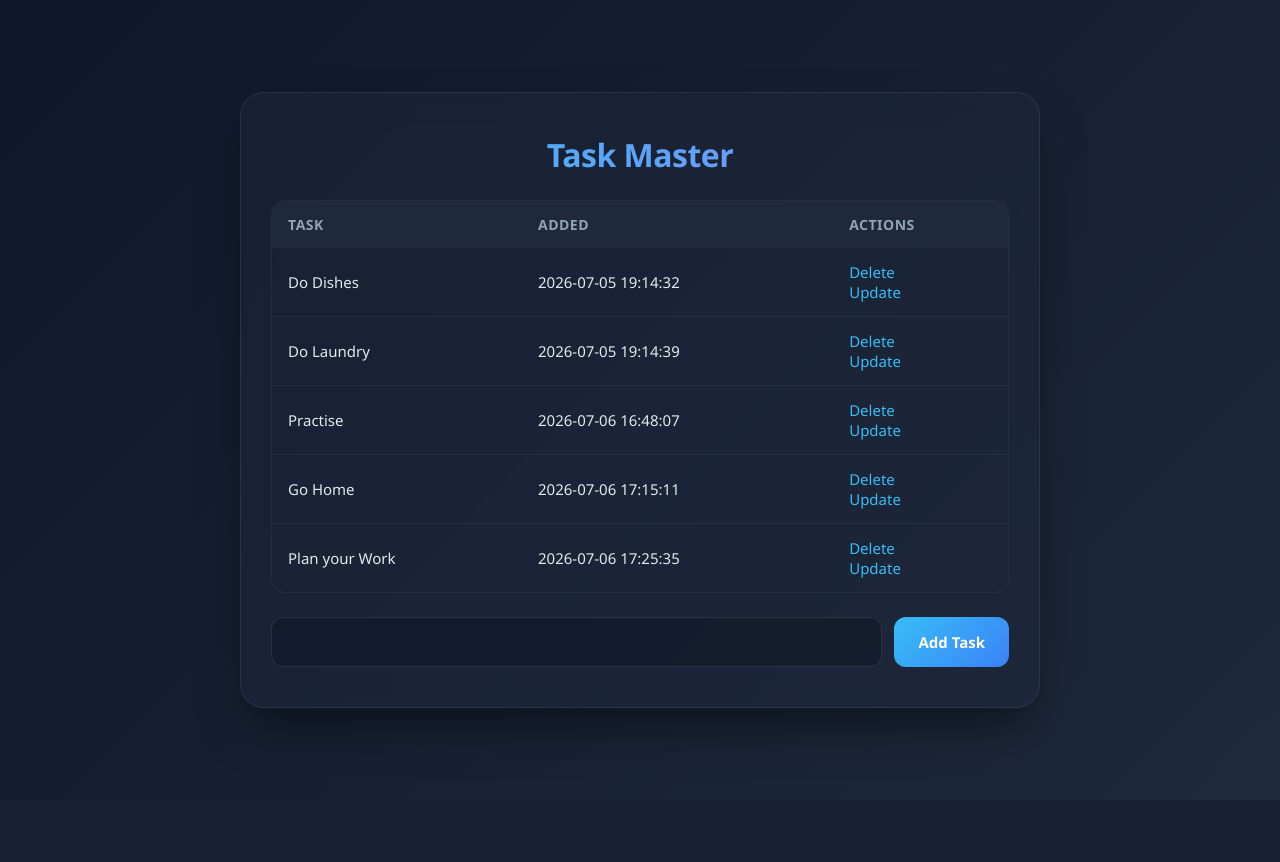
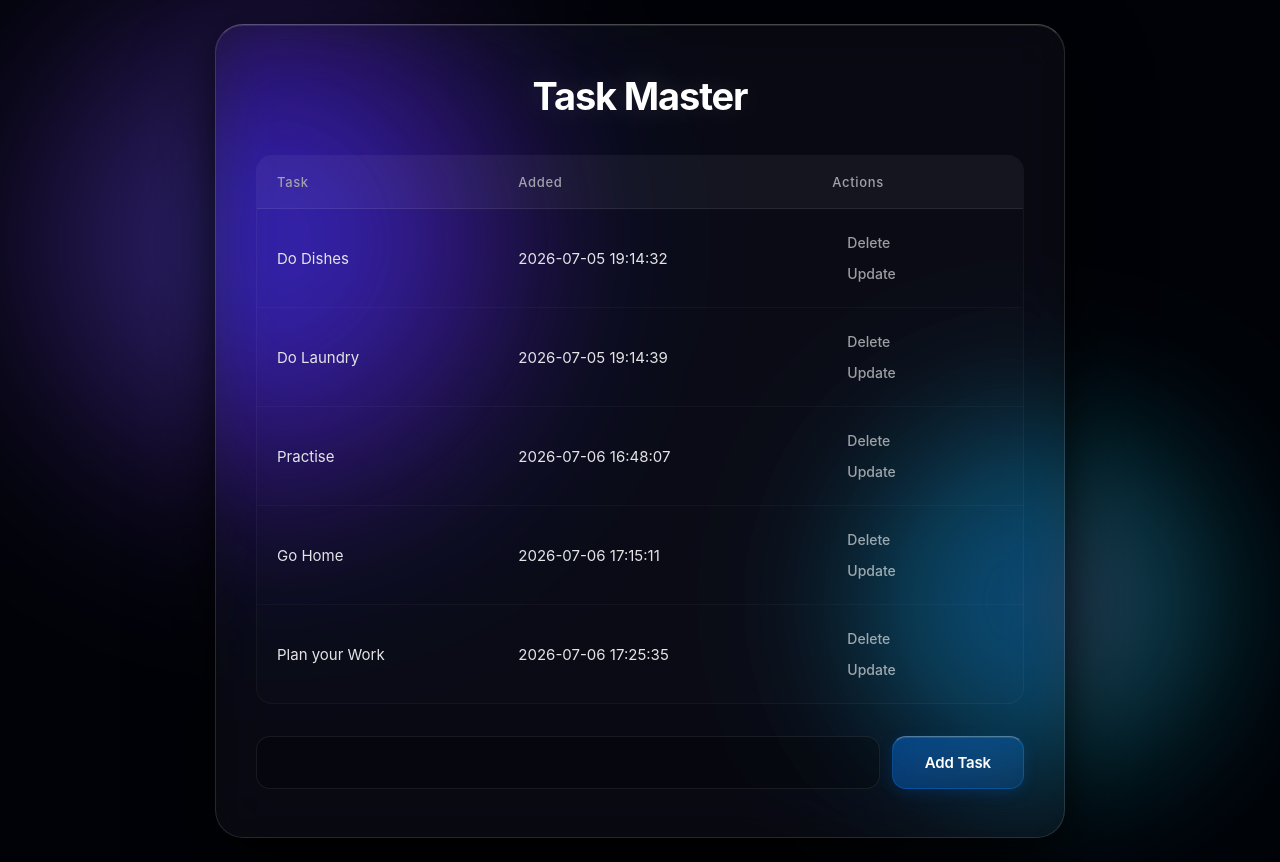
Before and after one commit to alialipour85/task-master-ali, a Flask app: page / in a window 1280 px wide. Before the commit the page ends 727 px from the top, so only its background shows below. Run offline with Flask 3, Linux system fonts and the light colour scheme.

Commit message:
Liquid Glass Commit

```diff
--- a/static/css/main.css
+++ b/static/css/main.css
@@ -1,171 +1,320 @@
-/* ===== Reset ===== */
+/* ===== 🌌 Reset & Base ===== */
 * {
     margin: 0;
     padding: 0;
     box-sizing: border-box;
-    font-family: "Segoe UI", Tahoma, sans-serif;
+    font-family: -apple-system, BlinkMacSystemFont, "Segoe UI", Roboto, Helvetica, Arial, sans-serif;
 }
 
-/* ===== Body ===== */
+/* ===== 🧊 Apple Liquid Glass Background ===== */
 body {
-    background: linear-gradient(135deg, #0f172a, #1e293b);
-    color: #e2e8f0;
+    background: #000207; /* مشکی عمیق و خالص اپل */
     min-height: 100vh;
     display: flex;
     justify-content: center;
     align-items: center;
-    padding: 20px; /* اضافه شدن پدینگ برای اینکه در موبایل به لبه‌ها نچسبد */
+    padding: 24px;
+    overflow-x: hidden;
+    position: relative;
 }
 
-/* ===== Main Container ===== */
-.content {
-    width: 100%; /* تغییر به 100% برای موبایل */
-    max-width: 800px;
-    background: rgba(30, 41, 59, 0.5); /* کمی تیره‌تر برای خوانایی بهتر متن */
-    backdrop-filter: blur(16px);
-    -webkit-backdrop-filter: blur(16px);
-    border: 1px solid rgba(255, 255, 255, 0.08); /* خط مرزی بسیار ظریف و مدرن */
-    border-radius: 24px; /* گوشه‌های گردتر و مدرن‌تر */
-    padding: 40px 30px;
-    box-shadow: 0 25px 50px -12px rgba(0, 0, 0, 0.5);
+/* امواج مایع و متحرک پشت شیشه */
+body::before, body::after {
+    content: "";
+    position: absolute;
+    width: 500px;
+    height: 500px;
+    border-radius: 50%;
+    filter: blur(80px);
+    mix-blend-mode: screen;
+    opacity: 0.45;
+    z-index: 0;
 }
 
-/* ===== Title ===== */
+/* مایع نئونی اول (آبی-بنفش) */
+body::before {
+    background: radial-gradient(circle, #2563eb, #7c3aed, transparent 70%);
+    top: -10%;
+    left: -10%;
+    animation: liquidMoveOne 15s infinite alternate ease-in-out;
+}
+
+/* مایع نئونی دوم (صورتی-سیان) */
+body::after {
+    background: radial-gradient(circle, #db2777, #06b6d4, transparent 70%);
+    bottom: -10%;
+    right: -10%;
+    animation: liquidMoveTwo 15s infinite alternate ease-in-out;
+}
+
+/* ===== 📱 Main Liquid Container ===== */
+.content {
+    width: 100%;
+    max-width: 850px;
+    position: relative;
+    z-index: 10;
+
+    /* متریال شیشه مایع اپل */
+    background: rgba(255, 255, 255, 0.03);
+    backdrop-filter: blur(30px) saturate(200%);
+    -webkit-backdrop-filter: blur(30px) saturate(200%);
+
+    /* لبه‌های شیشه‌ای براق */
+    border: 1px solid rgba(255, 255, 255, 0.12);
+    border-top: 1px solid rgba(255, 255, 255, 0.25); /* هایلایت نوری از بالا */
+    border-radius: 28px;
+    padding: 48px 40px;
+
+    box-shadow:
+        0 4px 30px rgba(0, 0, 0, 0.4),
+        0 40px 80px rgba(0, 0, 0, 0.7),
+        inset 0 1px 0 rgba(255, 255, 255, 0.1);
+
+    animation: containerIntro 1s cubic-bezier(0.16, 1, 0.3, 1);
+}
+
+/* ===== 🔤 Title ===== */
 h1 {
     text-align: center;
-    margin-bottom: 24px;
-    font-size: 32px;
+    margin-bottom: 36px;
+    font-size: 38px;
     font-weight: 700;
-    letter-spacing: -0.5px;
-    background: linear-gradient(to right, #38bdf8, #818cf8); /* گرادیان جذاب روی متن */
-    -webkit-background-clip: text;
-    -webkit-text-fill-color: transparent;
+    letter-spacing: -0.03em;
+    color: #ffffff;
+    text-shadow: 0 0 30px rgba(255, 255, 255, 0.15);
 }
 
-/* ===== Table ===== */
+/* ===== 📊 Table ===== */
 table {
     width: 100%;
-    border-spacing: 0; /* حل مشکل تداخل با border-radius */
-    margin-bottom: 24px;
+    border-spacing: 0;
+    margin-bottom: 32px;
+    border-radius: 16px;
     overflow: hidden;
-    border-radius: 14px;
-    border: 1px solid rgba(255, 255, 255, 0.05);
+    background: rgba(255, 255, 255, 0.01);
+    border: 1px solid rgba(255, 255, 255, 0.04);
 }
 
 th {
-    background: #1e293b;
-    padding: 14px 16px;
+    background: rgba(255, 255, 255, 0.04);
+    padding: 18px 20px;
     text-align: left;
-    font-weight: 600;
-    font-size: 14px;
-    text-transform: uppercase;
-    letter-spacing: 0.5px;
-    color: #94a3b8;
+    font-weight: 500;
+    font-size: 13px;
+    letter-spacing: 0.05em;
+    color: #a1a1aa;
+    border-bottom: 1px solid rgba(255, 255, 255, 0.08);
 }
 
 td {
-    padding: 14px 16px;
-    border-bottom: 1px solid rgba(255, 255, 255, 0.05);
+    padding: 18px 20px;
+    border-bottom: 1px solid rgba(255, 255, 255, 0.03);
     font-size: 15px;
+    color: #e4e4e7;
 }
 
 tr:last-child td {
-    border-bottom: none; /* حذف خط آخرین ردیف */
+    border-bottom: none;
 }
 
 tr {
-    transition: background 0.2s ease;
+    transition: background 0.3s;
 }
 
 tr:hover {
-    background: rgba(255, 255, 255, 0.03);
+    background: rgba(255, 255, 255, 0.02);
 }
 
-/* ===== Links ===== */
-a {
-    color: #38bdf8;
+/* ===== 🔗 Pure Text Action Buttons (Update / Delete) ===== */
+td a {
     text-decoration: none;
-    margin-right: 12px;
     font-weight: 500;
-    transition: color 0.2s ease;
+    font-size: 14px;
+    padding: 6px 14px;
+    border-radius: 8px;
+    display: inline-flex;
+    align-items: center;
+    justify-content: center;
+    transition: all 0.25s cubic-bezier(0.16, 1, 0.3, 1);
+
+    /* حالت اولیه: بدون کادر و بک‌گراند - کاملاً مینی‌مال */
+    color: rgba(255, 255, 255, 0.6);
+    background: transparent;
+    border: 1px solid transparent;
 }
 
-a:hover {
-    color: #60a5fa;
+/* ایجاد فاصله افقی بین دو لینک در دسکتاپ */
+td a:nth-of-type(1) {
+    margin-right: 16px;
 }
 
-/* ===== Form ===== */
+/* 🟢 دکمه آپدیت در حالت هوور */
+td a:nth-of-type(1):hover {
+    color: #34d399; /* متن سبز ملایم */
+    background: rgba(52, 211, 153, 0.1);
+    border-color: rgba(52, 211, 153, 0.2);
+    box-shadow: 0 4px 12px rgba(52, 211, 153, 0.05);
+    transform: translateY(-1px);
+}
+
+/* 🔴 دکمه دیلیت در حالت هوور */
+td a:nth-of-type(2):hover {
+    color: #f87171; /* متن قرمز ملایم */
+    background: rgba(248, 113, 113, 0.1);
+    border-color: rgba(248, 113, 113, 0.2);
+    box-shadow: 0 4px 12px rgba(248, 113, 113, 0.05);
+    transform: translateY(-1px);
+}
+
+td a:active {
+    transform: translateY(0) scale(0.97);
+}
+
+/* ===== 📋 Form & Inputs ===== */
 form {
     display: flex;
     gap: 12px;
-    margin-top: 24px;
+    margin-top: 32px;
 }
 
-/* ===== Input ===== */
 input[type="text"] {
     flex: 1;
-    padding: 14px 16px;
-    border-radius: 12px;
-    border: 1px solid rgba(255, 255, 255, 0.1);
+    padding: 16px 20px;
+    border-radius: 14px;
+    border: 1px solid rgba(255, 255, 255, 0.08);
     outline: none;
-    background: rgba(15, 23, 42, 0.6);
-    color: white;
+    background: rgba(0, 0, 0, 0.25);
+    color: #ffffff;
     font-size: 15px;
-    transition: all 0.2s ease;
+    transition: all 0.3s ease;
 }
 
 input[type="text"]:focus {
-    border-color: #38bdf8;
-    box-shadow: 0 0 0 3px rgba(56, 189, 248, 0.15); /* افکت فوکوس نرم */
+    background: rgba(0, 0, 0, 0.4);
+    border-color: rgba(255, 255, 255, 0.25);
+    box-shadow: 0 0 0 4px rgba(255, 255, 255, 0.04);
 }
 
-/* ===== Button ===== */
+/* ===== ⚡ Apple Liquid Glass Add Button ===== */
 input[type="submit"] {
-    padding: 14px 24px;
-    border: none;
-    border-radius: 12px;
-    background: linear-gradient(135deg, #38bdf8, #3b82f6);
-    color: white;
+    padding: 16px 32px;
+    border-radius: 14px;
+    cursor: pointer;
     font-weight: 600;
     font-size: 15px;
-    cursor: pointer;
-    transition: all 0.2s cubic-bezier(0.4, 0, 0.2, 1);
+    letter-spacing: -0.01em;
+    color: #ffffff;
+
+    /* افکت شیشه مایع سرمه‌ای/آبی اپل */
+    background: linear-gradient(135deg, rgba(0, 122, 255, 0.4), rgba(10, 132, 255, 0.2));
+    backdrop-filter: blur(16px) saturate(180%);
+    -webkit-backdrop-filter: blur(16px) saturate(180%);
+
+    /* لبه‌های نوری شیشه دکمه */
+    border: 1px solid rgba(10, 132, 255, 0.3);
+    border-top: 1px solid rgba(255, 255, 255, 0.3);
+
+    box-shadow:
+        0 4px 15px rgba(0, 122, 255, 0.15),
+        inset 0 1px 0 rgba(255, 255, 255, 0.1);
+
+    transition: all 0.3s cubic-bezier(0.16, 1, 0.3, 1);
 }
 
 input[type="submit"]:hover {
-    transform: translateY(-2px); /* حرکت جزیی به سمت بالا به جای بزرگ شدن کلی */
-    box-shadow: 0 8px 20px rgba(56, 189, 248, 0.3);
+    background: linear-gradient(135deg, rgba(0, 122, 255, 0.55), rgba(10, 132, 255, 0.35));
+    border-color: rgba(10, 132, 255, 0.5);
+    border-top-color: rgba(255, 255, 255, 0.5);
+    box-shadow:
+        0 8px 25px rgba(0, 122, 255, 0.35),
+        0 0 0 4px rgba(10, 132, 255, 0.1);
+    transform: translateY(-2px);
 }
 
 input[type="submit"]:active {
-    transform: translateY(0);
+    transform: translateY(0) scale(0.98);
 }
 
-/* ===== 📱 Responsive Rules (Mobile) ===== */
-@media (max-width: 600px) {
+/* ===== 📱 Responsive Mobile Cards (No Scroll) ===== */
+@media (max-width: 650px) {
+    body {
+        padding: 16px;
+    }
+
     .content {
-        padding: 24px 16px; /* پدینگ کمتر در موبایل */
+        padding: 32px 20px;
+        border-radius: 24px;
     }
 
     h1 {
-        font-size: 26px;
+        font-size: 28px;
     }
 
-    /* تغییر چیدمان فرم به عمودی در موبایل */
     form {
         flex-direction: column;
-        gap: 10px;
+        gap: 12px;
     }
 
     input[type="submit"] {
         width: 100%;
     }
 
-    /* اسکرول افقی نرم برای جدول در صورتی که دیتای جدول زیاد بود و در صفحه جا نشد */
-    table {
+    table, thead, tbody, th, td, tr {
         display: block;
-        overflow-x: auto;
-        white-space: nowrap;
-        -webkit-overflow-scrolling: touch;
+    }
+
+    thead tr {
+        position: absolute;
+        top: -9999px;
+        left: -9999px;
+    }
+
+    tr {
+        background: rgba(255, 255, 255, 0.01);
+        border: 1px solid rgba(255, 255, 255, 0.05);
+        border-radius: 16px;
+        padding: 16px;
+        margin-bottom: 12px;
+    }
+
+    td {
+        border-bottom: none;
+        padding: 8px 0;
+        font-size: 14px;
+        display: flex;
+        justify-content: space-between;
+        align-items: center;
+    }
+
+    td::before {
+        content: attr(data-label);
+        font-weight: 500;
+        color: #71717a;
+    }
+
+    td:last-child {
+        margin-top: 8px;
+        padding-top: 12px;
+        border-top: 1px solid rgba(255, 255, 255, 0.05);
+        justify-content: flex-start;
+        gap: 16px; /* فاصله مناسب بین متون دکمه‌ها در حالت موبایل */
     }
 }
+
+/* ===== 🎭 Animations ===== */
+@keyframes containerIntro {
+    from { opacity: 0; transform: scale(0.96); filter: blur(10px); }
+    to { opacity: 1; transform: scale(1); filter: blur(0); }
+}
+
+@keyframes liquidMoveOne {
+    0% { transform: translate(0px, 0px) scale(1); }
+    50% { transform: translate(150px, 80px) scale(1.2); }
+    100% { transform: translate(-50px, 120px) scale(0.9); }
+}
+
+@keyframes liquidMoveTwo {
+    0% { transform: translate(0px, 0px) scale(1.1); }
+    50% { transform: translate(-120px, -100px) scale(0.85); }
+    100% { transform: translate(80px, -40px) scale(1.25); }
+}
```
Also changed, not shown: instance/test.db.
